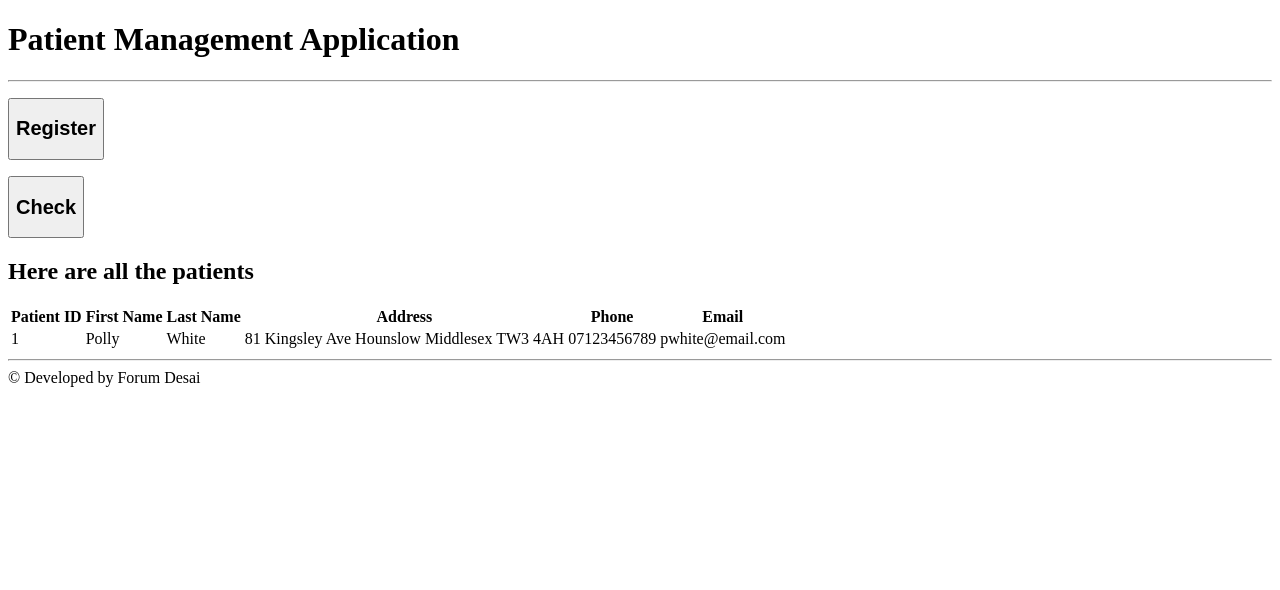
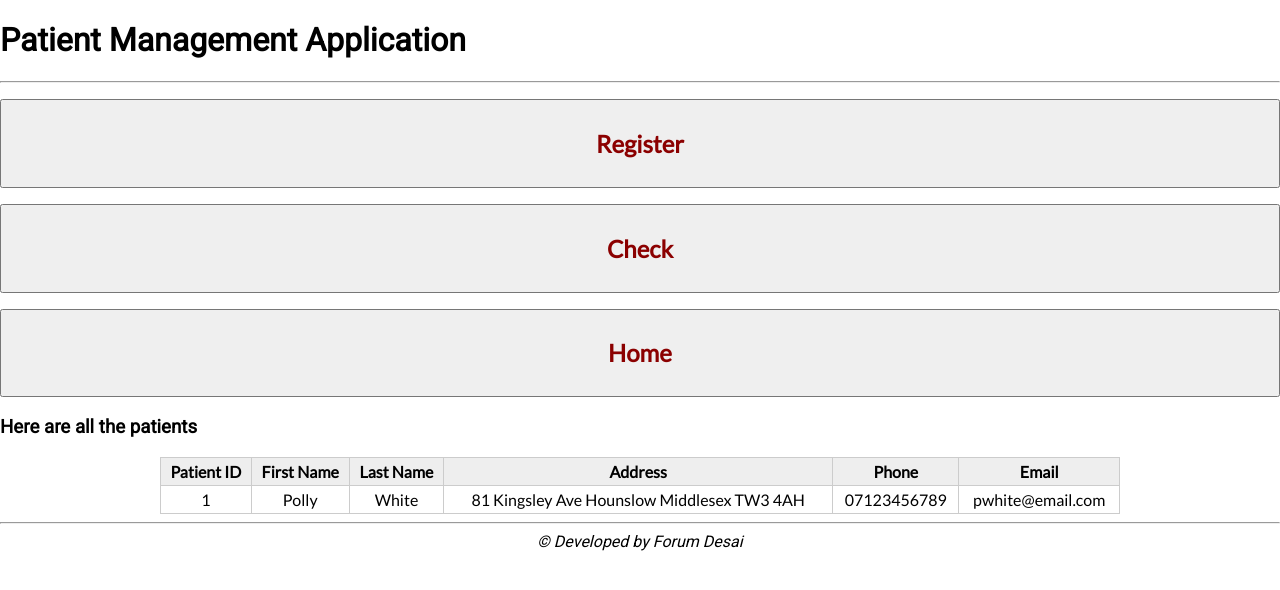
Before and after one commit to Forum-123/Patient-Management-App, a Django app: page /commoninfo/ in a window 1280 px wide. Shown: the top 590 px of the page. Run offline with Django 4.2, Linux system fonts and the light colour scheme; data comes from the database, SQL or seed files in the repository; both versions use the stored data as it was after the commit.

Commit message:
Start styling

```diff
--- /dev/null
+++ b/patientManagement/commoninfo/static/css/style.css
@@ -0,0 +1,59 @@
+@import url('https://fonts.googleapis.com/css2?family=Lato&family=Roboto&display=swap');
+
+html,
+body {
+    margin: 0;
+}
+
+h1,
+h3,
+footer {
+    font-family: 'Roboto', sans-serif;
+}
+
+footer,
+th,
+td {
+    text-align: center;
+}
+
+.message {
+    color: darkred;
+    font-size: 1rem;
+    font-family: 'Lato', sans-serif;
+}
+
+a {
+    text-decoration: none;
+}
+
+button {
+    display: block;
+    padding: 0.5rem 0;
+    font-family: 'Lato', sans-serif;
+    width: 100%;
+    text-align: center;
+    cursor: pointer;
+    color: darkred;
+    font-weight: bold;
+    font-size: 1rem;
+}
+
+/* Table */
+
+table {
+    font-family: 'Lato', sans-serif;
+    border-collapse: collapse;
+    width: 75%;
+    margin: auto;
+}
+
+th,
+td {
+    padding: 0.25rem;
+    border: 1px solid #ccc;
+}
+
+tbody tr:nth-child(odd) {
+    background: #eee;
+}
--- a/patientManagement/commoninfo/templates/commoninfo/base.html
+++ b/patientManagement/commoninfo/templates/commoninfo/base.html
@@ -1,3 +1,4 @@
+{% load static %}
 <!DOCTYPE html>
 <html lang="en">
 
@@ -5,6 +6,7 @@
     <meta charset="UTF-8">
     <meta http-equiv="X-UA-Compatible" content="IE=edge">
     <meta name="viewport" content="width=device-width, initial-scale=1.0">
+    <link rel="stylesheet" type="text/css" href="{% static 'css/style.css' %}">
     {% block title %}
     <title>Patients</title>
     {% endblock %}
@@ -28,12 +30,18 @@
                             <h2>Check</h2>
                         </button></a>
                 </p>
+                <p>
+                    <a href="{% url 'index' %}">
+                        <button type='button'>
+                            <h2>Home</h2>
+                        </button></a>
+                </p>
                 {% block content %}
                 {% endblock %}
             </div>
         </div>
         <hr>
-        <footer>&copy; Developed by Forum Desai</footer>
+        <footer><i>&copy; Developed by Forum Desai</i></footer>
     </div>
 </body>
 
--- a/patientManagement/commoninfo/templates/commoninfo/fetch.html
+++ b/patientManagement/commoninfo/templates/commoninfo/fetch.html
@@ -1,7 +1,7 @@
 {% extends "commoninfo/base.html" %}
 
 {% block content %}
-<h2>Patient Details</h2>
+<h3>Patient Details</h3>
 <form action="" method="get">
     <label>Search by Patient's ID: </label>
     <input type="text" id="patientId" name="fetchId" size="1">
--- a/patientManagement/commoninfo/templates/commoninfo/index.html
+++ b/patientManagement/commoninfo/templates/commoninfo/index.html
@@ -1,7 +1,7 @@
 {% extends "commoninfo/base.html" %}
 
 {% block content %}
-<h2>Here are all the patients</h2>
+<h3>Here are all the patients</h3>
 <table>
     <tr>
         <th>Patient ID</th>
--- a/patientManagement/patientManagement/settings.py
+++ b/patientManagement/patientManagement/settings.py
@@ -116,7 +116,7 @@ USE_TZ = True
 # Static files (CSS, JavaScript, Images)
 # https://docs.djangoproject.com/en/4.0/howto/static-files/
 
-STATIC_URL = 'static/'
+STATIC_URL = '/static/'
 
 # Default primary key field type
 # https://docs.djangoproject.com/en/4.0/ref/settings/#default-auto-field
```
Also changed, not shown: patientManagement/commoninfo/templates/commoninfo/add.html (+5 -5 lines), patientManagement/db.sqlite3.
